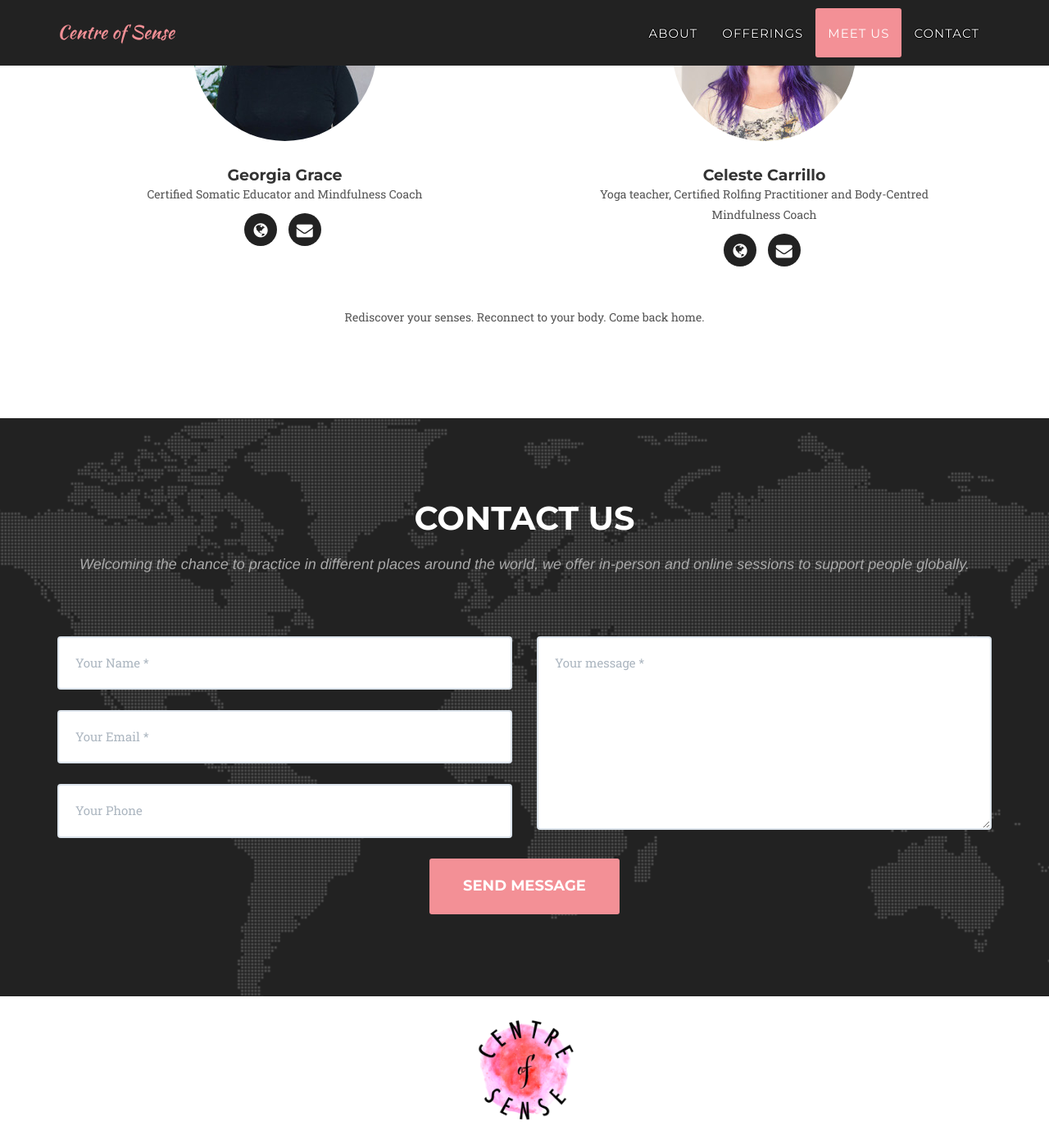
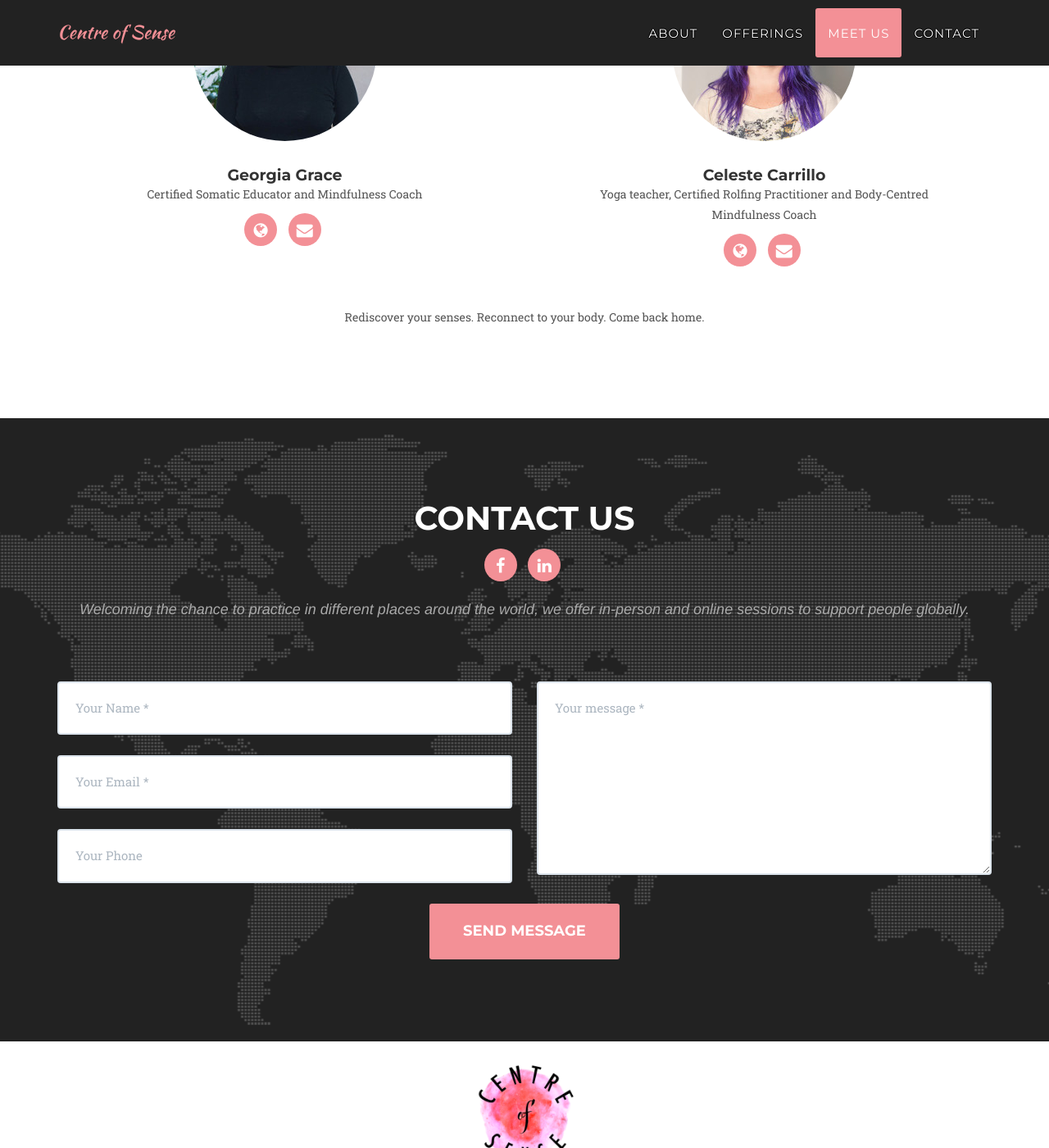
Before and after one commit to cele-carrillo/centre-of-sense, a Jekyll site: the page built from index.html, in a window 1280 px wide and 1400 px high, scrolled down 3164 px. Shown: the whole window at 82% size. Built offline with Jekyll 4.4.1, drawn with Linux system fonts in a browser that asks for light colours; some web fonts are replaced.

Commit message:
feat: social links in contact

```diff
--- a/_config.yml
+++ b/_config.yml
@@ -50,6 +50,13 @@ people:
     - title: envelope
       url: mailto:cele@centreofsense.com
 
+social:
+  - title: facebook
+    url: https://www.facebook.com/CentreOfSense
+  - title: linkedin
+    url: https://www.linkedin.com/company/centre-of-sense/
+
+
 # Build settings
 markdown: kramdown
 permalink: pretty
--- a/_includes/contact.html
+++ b/_includes/contact.html
@@ -3,6 +3,11 @@
             <div class="row">
                 <div class="col-lg-12 text-center">
                     <h2 class="section-heading">{{ site.data.text.contact.title }}</h2>
+                        <ul class="list-inline social-buttons">
+                            {% for network in site.social %}
+                            <li><a href="{{ network.url }}" target="_blank"><i class="fa fa-{{ network.title }}"></i></a></li>
+                            {% endfor %}
+                        </ul>
                     <h3 class="section-subheading text-muted-light">{{ site.data.text.contact.subtitle | join: '<br>' }}</h3>
                 </div>
             </div>
--- a/_includes/css/agency.css
+++ b/_includes/css/agency.css
@@ -779,7 +779,7 @@ ul.social-buttons li a {
     line-height: 40px;
     outline: 0;
     color: #fff;
-    background-color: #222;
+    background-color: #{{ site.data.template.color.primary }};
     -webkit-transition: all .3s;
     -moz-transition: all .3s;
     transition: all .3s;
@@ -788,7 +788,7 @@ ul.social-buttons li a {
 ul.social-buttons li a:hover,
 ul.social-buttons li a:focus,
 ul.social-buttons li a:active {
-    background-color: #{{ site.data.template.color.primary }};
+    background-color: #{{ site.data.template.color.secondary }};
 }
 
 .btn:focus,
--- a/_includes/footer.html
+++ b/_includes/footer.html
@@ -1,13 +1,11 @@
   <footer>
         <div class="container">
             <div class="row">
-                <div class="col-md-4">
-                </div>
+                <div class="col-md-4"></div>
                 <div class="col-md-4">
                     <img src="/img/logo.png" alt="{{ site.title }}" class="logo">
                 </div>
-                <div class="col-md-4">
-                </div>
+                <div class="col-md-4"></div>
             </div>
         </div>
     </footer>
```
Also changed, not shown: Gemfile.lock.
